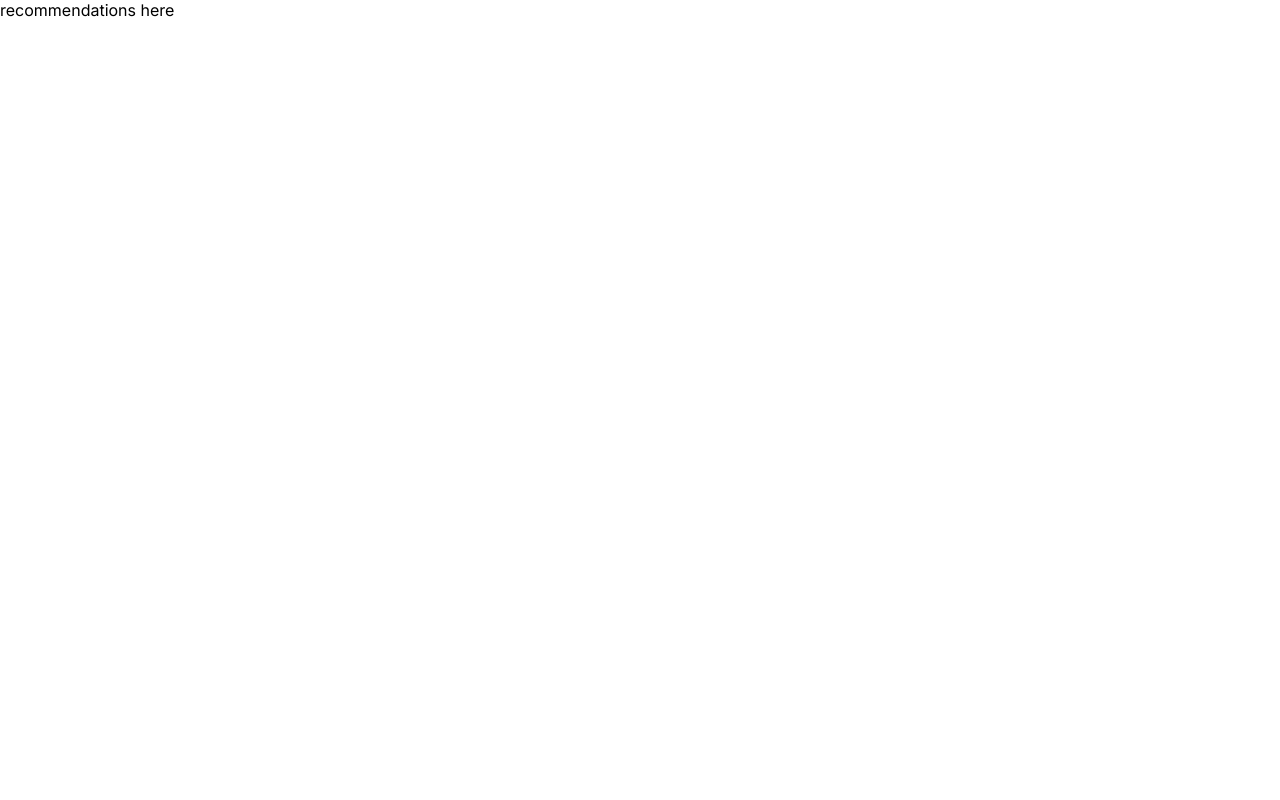
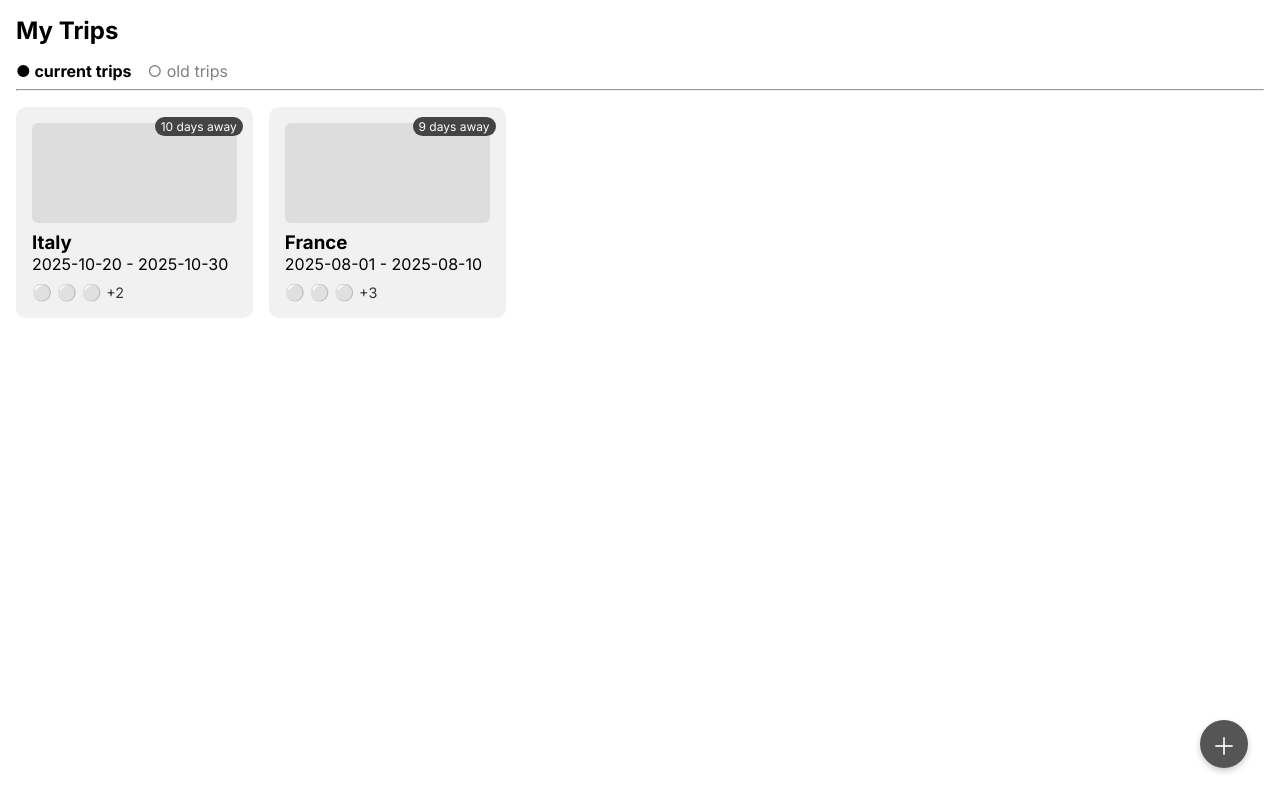
Before and after one commit to schung06/figcation-backend, an Angular app: page / in a window 1280 px wide. Built offline with nearby package versions, Linux system fonts and the light colour scheme.

Commit message:
add trips page

```diff
--- a/src/app/app.html
+++ b/src/app/app.html
@@ -1 +1 @@
-<app-recommendations />
+<app-trips />
--- a/src/app/app.ts
+++ b/src/app/app.ts
@@ -1,10 +1,11 @@
 import { Component, signal } from '@angular/core';
 import { RouterOutlet } from '@angular/router';
 import { Recommendations } from "./pages/recommendations/recommendations/recommendations";
+import { TripsComponent } from "./pages/trips/trips";
 
 @Component({
   selector: 'app-root',
-  imports: [RouterOutlet, Recommendations],
+  imports: [RouterOutlet, Recommendations, TripsComponent],
   templateUrl: './app.html',
   styleUrl: './app.css'
 })
--- /dev/null
+++ b/src/app/pages/trips/trips.css
@@ -0,0 +1,86 @@
+.trips-home {
+    padding: 1rem;
+    position: relative;
+
+    h2 {
+        margin-bottom: 1rem;
+    }
+
+    .tabs {
+        display: flex;
+        gap: 1rem;
+        margin-bottom: 0.5rem;
+
+        button {
+            background: none;
+            border: none;
+            font-size: 1rem;
+            cursor: pointer;
+            color: gray;
+
+            &.active {
+                font-weight: bold;
+                color: black;
+            }
+        }
+    }
+
+    .trip-grid {
+        display: grid;
+        grid-template-columns: repeat(auto-fill, minmax(220px, 1fr));
+        gap: 1rem;
+        margin-top: 1rem;
+    }
+
+    .trip-card {
+        background: #f1f1f1;
+        border-radius: 10px;
+        padding: 1rem;
+        position: relative;
+
+        .thumbnail {
+            background: #ddd;
+            height: 100px;
+            border-radius: 6px;
+            margin-bottom: 0.5rem;
+        }
+
+        .badge {
+            position: absolute;
+            top: 10px;
+            right: 10px;
+            background: #444;
+            color: white;
+            padding: 2px 6px;
+            border-radius: 12px;
+            font-size: 0.75rem;
+        }
+
+        .participants {
+            margin-top: 0.5rem;
+            display: flex;
+            align-items: center;
+            gap: 0.3rem;
+
+            .more {
+                font-size: 0.9rem;
+                color: #333;
+            }
+        }
+    }
+
+    .fab {
+        position: fixed;
+        bottom: 2rem;
+        right: 2rem;
+        background: #555;
+        color: white;
+        border: none;
+        border-radius: 50%;
+        width: 48px;
+        height: 48px;
+        font-size: 1.5rem;
+        cursor: pointer;
+        box-shadow: 0 3px 6px rgba(0, 0, 0, 0.2);
+    }
+}
--- /dev/null
+++ b/src/app/pages/trips/trips.html
@@ -0,0 +1,32 @@
+<div class="trips-home">
+    <h2>My Trips</h2>
+
+    <!-- Tabs -->
+    <div class="tabs">
+        <button [class.active]="activeTab === 'current'" (click)="switchTab('current')">
+            ● current trips
+        </button>
+        <button [class.active]="activeTab === 'old'" (click)="switchTab('old')">
+            ○ old trips
+        </button>
+    </div>
+    <hr />
+
+    <!-- Trip Cards -->
+    <div class="trip-grid">
+        <div class="trip-card" *ngFor="let trip of trips">
+            <div class="thumbnail"></div>
+            <h3>{{ trip.destination }}</h3>
+            <p>{{ trip.startDate }} - {{ trip.endDate }}</p>
+            <span class="badge">{{ trip.daysAway }} days away</span>
+
+            <div class="participants">
+                <span *ngFor="let i of [].constructor(3)">⚪</span>
+                <span class="more">+{{ trip.participants }}</span>
+            </div>
+        </div>
+    </div>
+
+    <!-- Floating Add Button -->
+    <button class="fab" (click)="addTrip()">＋</button>
+</div>
--- /dev/null
+++ b/src/app/pages/trips/trips.ts
@@ -0,0 +1,44 @@
+import { Component } from '@angular/core';
+import { CommonModule } from '@angular/common';
+
+interface Trip {
+  id: number;
+  destination: string;
+  startDate: string;
+  endDate: string;
+  daysAway: number;
+  participants: number;
+}
+
+@Component({
+  selector: 'app-trips',
+  standalone: true,
+  imports: [CommonModule],
+  templateUrl: './trips.html',
+  styleUrls: ['./trips.css']
+})
+export class TripsComponent {
+  activeTab: 'current' | 'old' = 'current';
+
+  trips: Trip[] = [
+    { id: 1, destination: 'Italy', startDate: '2025-10-20', endDate: '2025-10-30', daysAway: 10, participants: 2 },
+    { id: 2, destination: 'France', startDate: '2025-08-01', endDate: '2025-08-10', daysAway: 9, participants: 3 }
+  ];
+
+  get filteredTrips(): Trip[] {
+    const today = new Date();
+    return this.trips.filter(trip =>
+      this.activeTab === 'current'
+        ? new Date(trip.endDate) >= today
+        : new Date(trip.endDate) < today
+    );
+  }
+
+  switchTab(tab: 'current' | 'old') {
+    this.activeTab = tab;
+  }
+
+  addTrip() {
+    console.log('Add trip clicked');
+  }
+}
```
